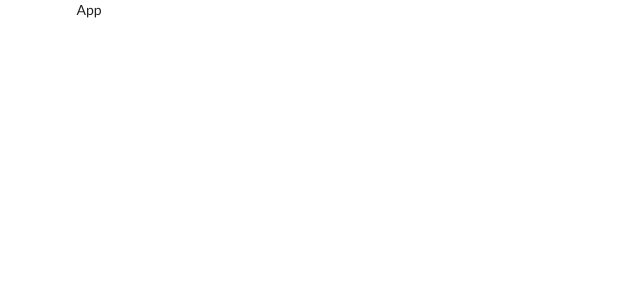
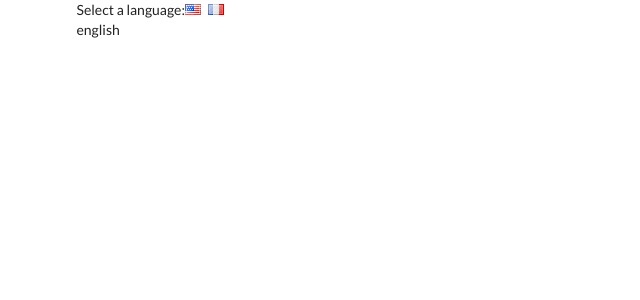
Before and after one commit to Antkeo1/Translator, a React (Create React App) app: page / in a window 1280 px wide. Shown: the top 300 px of the page, without its empty margins (0-640 px from the left). Built offline with nearby package versions, Linux system fonts and the light colour scheme.

Commit message:
app component created with icon flags the the different languages

```diff
--- a/src/Components/App.js
+++ b/src/Components/App.js
@@ -2,13 +2,22 @@
 
 class App extends React.Component {
   state = {
+    language: 'english'
+  }
 
+  onLanguageChange = (language) => {
+    this.setState({ language })
   }
 
   render() {
     return (
       <div className='ui container '>
-        App
+        <div>
+          Select a language:
+          <i className='flag us' onClick={() => this.onLanguageChange('english')} />
+          <i className='flag fr' onClick={() => this.onLanguageChange('french')} />
+        </div>
+        {this.state.language}
       </div>
     )
   }
```
